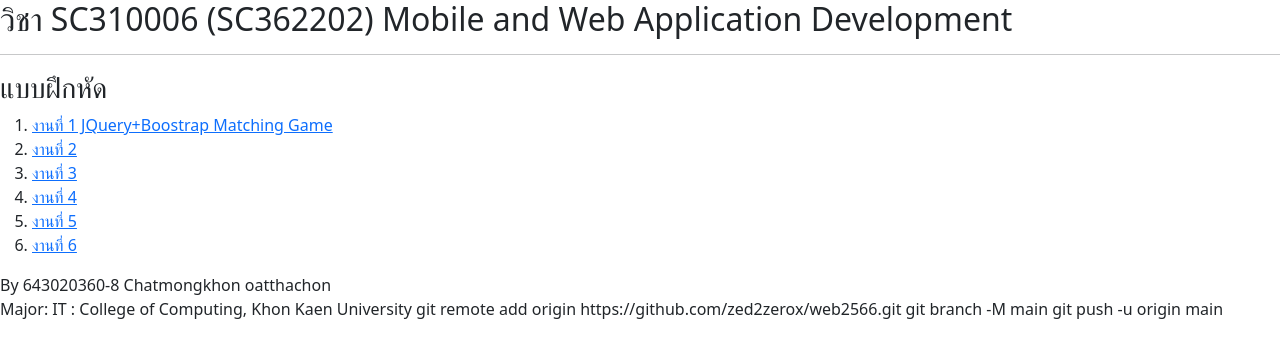
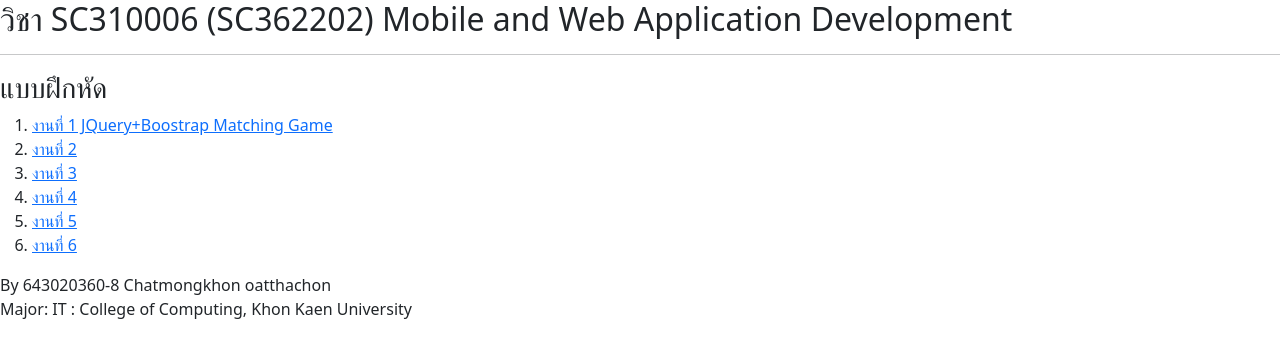
Before and after one commit to zed2zerox/web2566, a plain HTML site: page index.html in a window 1280 px wide. Drawn offline with nearby package versions, Linux system fonts and the light colour scheme.

Commit message:
Update index.html

```diff
--- a/index.html
+++ b/index.html
@@ -26,9 +26,7 @@
     By 643020360-8 Chatmongkhon oatthachon <br/>
     Major: IT : College of Computing, Khon Kaen University
 
-    git remote add origin https://github.com/zed2zerox/web2566.git
-    git branch -M main
-    git push -u origin main
+
     <script src="https://cdn.jsdelivr.net/npm/bootstrap@5.1.3/dist/js/bootstrap.bundle.min.js" integrity="sha384-ka7Sk0Gln4gmtz2MlQnikT1wXgYsOg+OMhuP+IlRH9sENBO0LRn5q+8nbTov4+1p" crossorigin="anonymous"></script>
   </body>
 </html>
```
